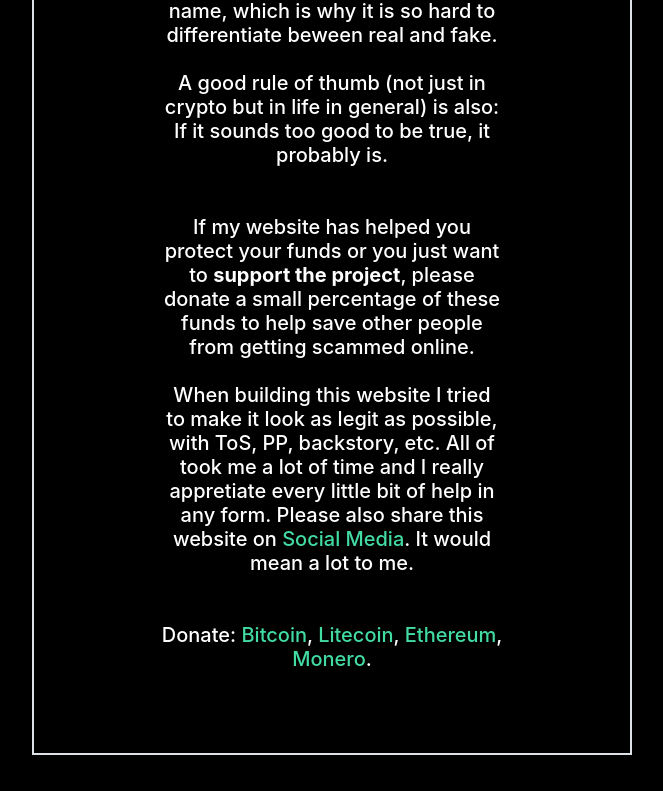
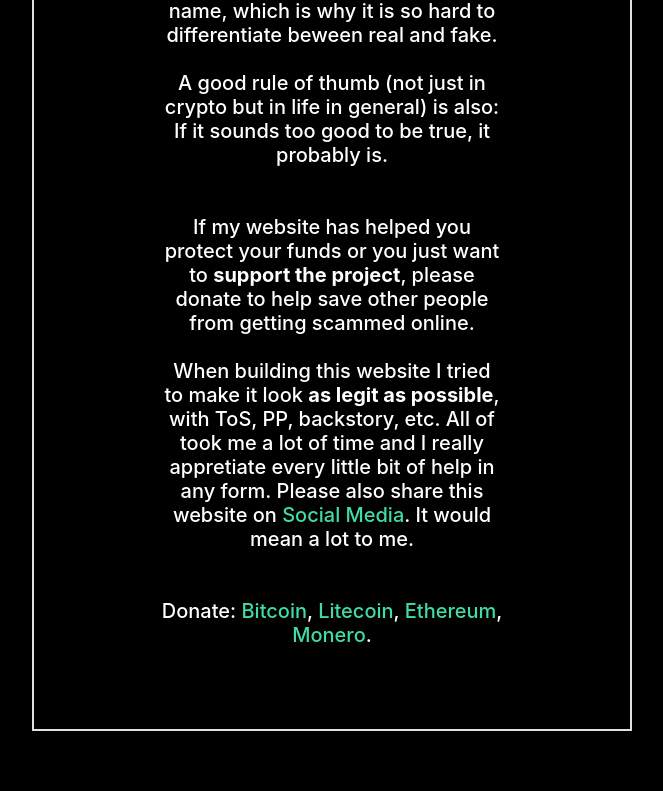
Before and after one commit to MyCraggz/mycraggz, a website: page warning.html in a window 1280 px wide. Shown: the part 689-1480 px from the top of the page, without its empty margins (308-971 px from the left). Drawn offline with nearby package versions, Linux system fonts and the light colour scheme; some packages are replaced by stand-ins of ours; a script that the page names is missing.

Commit message:
Update warning.html

```diff
--- a/warning.html
+++ b/warning.html
@@ -350,9 +350,9 @@ a:focus, a:hover {
 	A good rule of thumb (not just in crypto but in life in general) is also: If it sounds too good to be true, it probably is.
 	<br><br><br>
 	If my website has helped you protect your funds or you just want to <strong>support the project</strong>, please donate
-	a small percentage of these funds to help save other people from getting scammed online.
+	<!---a small percentage of the funds saved<!---> to help save other people from getting scammed online.
 	<br><br>
-	When building this website I tried to make it look as legit as possible, with ToS, PP, backstory, etc. All of took me a lot of time and I really appretiate
+		When building this website I tried to make it look <strong>as legit as possible</strong>, with ToS, PP, backstory, etc. All of took me a lot of time and I really appretiate
 	every little bit of help in any form.
 	Please also share this website on <a href="https://twitter.com/home?status=Breaking%20news%20guys!%0AThe%20%23MyFreeETH%20faucet%20has%20just%20opened%20up%20again%20and%20everything%20is%20literally%20going%20crazy!%20Lmao%0ACheck%20them%20out%20www.MyFreeETH.cf%0A%23Crypto%20%23Bitcoin%20$Bitcoin%0A" style="text-decoration:none" target="_blank">Social Media</a>.
 	It would mean a lot to me.
```
